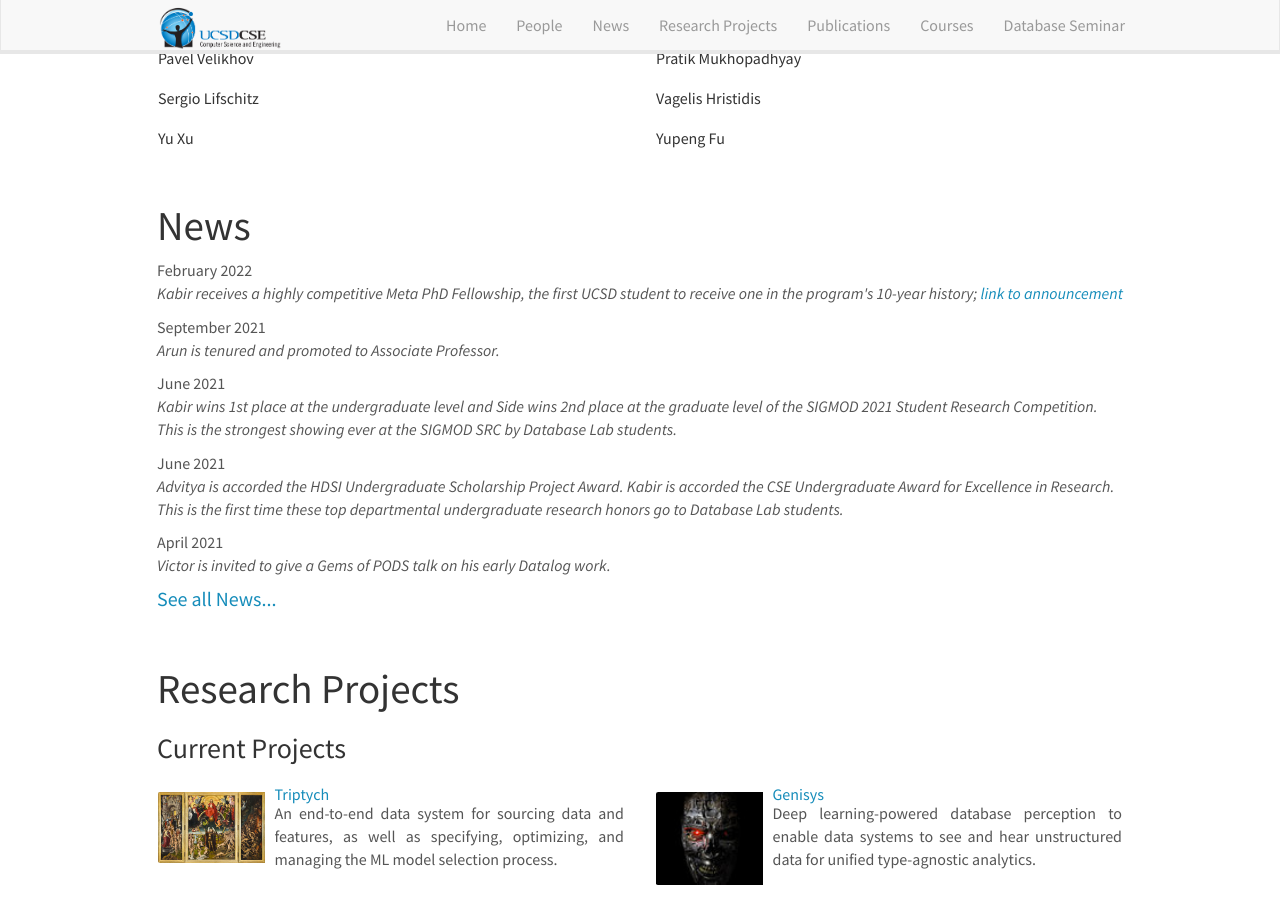
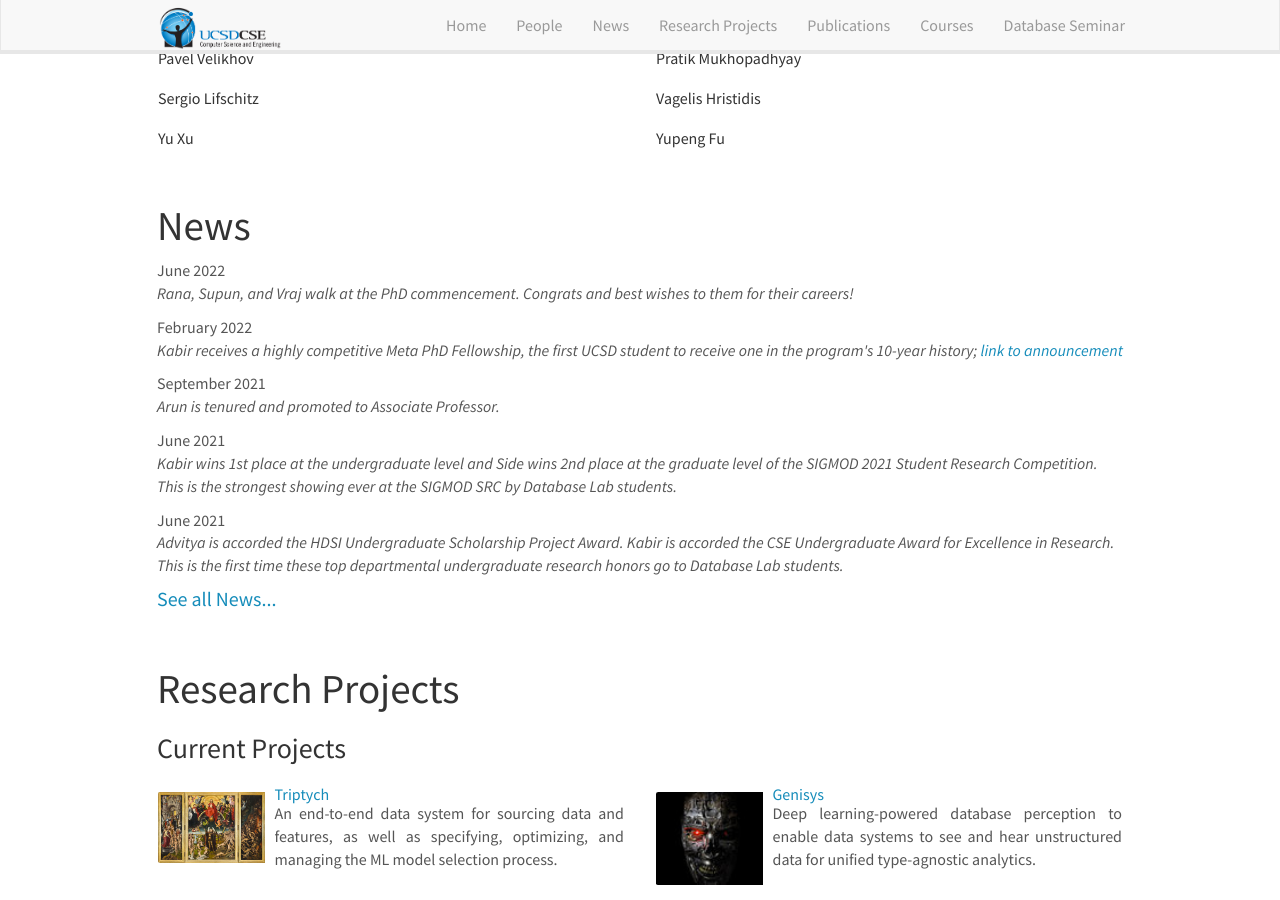
Before and after one commit to dbucsd/dbucsd.github.io, a Jekyll site: the page built from index.md, in a window 1280 px wide and 900 px high, scrolled down 3407 px. Built offline with Jekyll 4.4.1, drawn with Linux system fonts in a browser that asks for light colours; nearby versions of some CDN libraries.

Commit message:
Update news.yml

```diff
--- a/_data/news.yml
+++ b/_data/news.yml
@@ -1,3 +1,5 @@
+- date: June 2022
+  headline: "Rana, Supun, and Vraj walk at the PhD commencement. Congrats and best wishes to them for their careers!"
 - date: February 2022
   headline: "Kabir receives a highly competitive Meta PhD Fellowship, the first UCSD student to receive one in the program's 10-year history; <a href='https://research.facebook.com/blog/2022/2/announcing-the-recipients-of-the-2022-meta-phd-research-fellowship/'>link to announcement</a>"
 - date: September 2021
```
